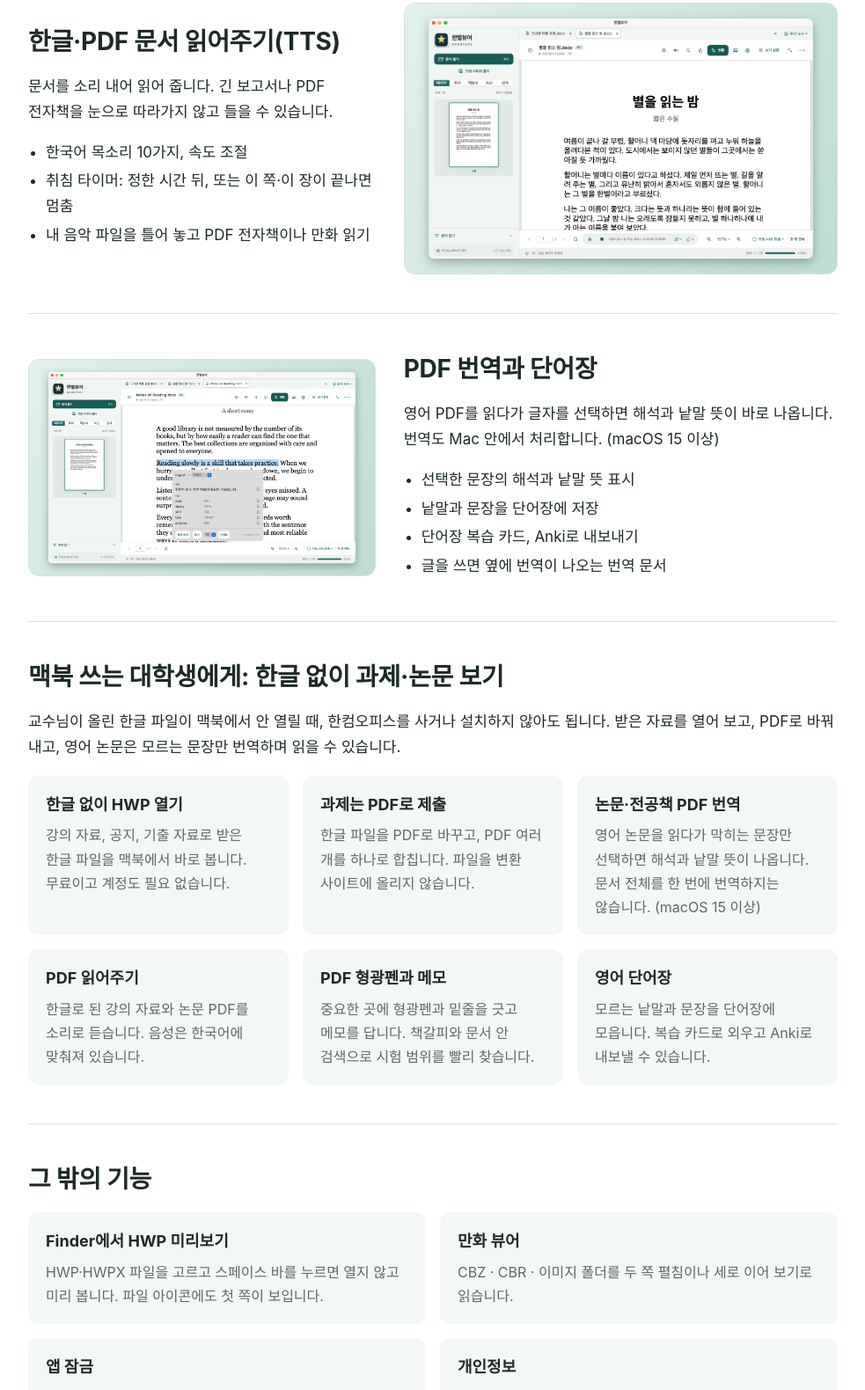
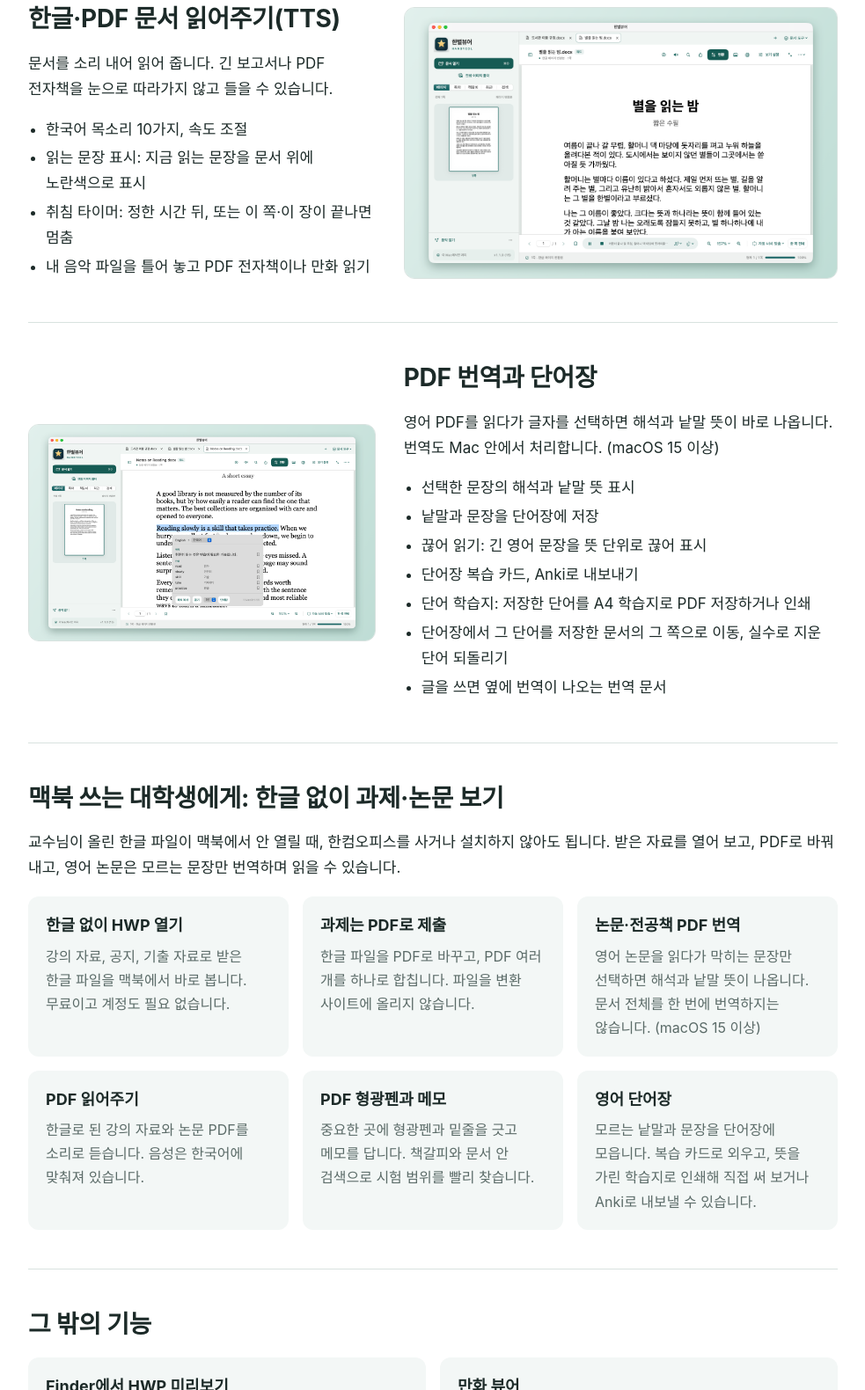
Before and after one commit to Sunstardad/hanbyeolviewer, a plain HTML site: page index.html in a window 1280 px wide. Shown: the part 1993-3573 px from the top of the page at 88% size, without its empty margins (148-1131 px from the left). Drawn offline with Linux system fonts and the light colour scheme.

Commit message:
Add 1.3 features: read-along highlight, sense groups, study sheets
Co-Authored-By: Claude Opus 5.5 <noreply@anthropic.com>

```diff
--- a/index.html
+++ b/index.html
@@ -188,6 +188,7 @@
       <p>문서를 소리 내어 읽어 줍니다. 긴 보고서나 PDF 전자책을 눈으로 따라가지 않고 들을 수 있습니다.</p>
       <ul>
         <li>한국어 목소리 10가지, 속도 조절</li>
+        <li>읽는 문장 표시: 지금 읽는 문장을 문서 위에 노란색으로 표시</li>
         <li>취침 타이머: 정한 시간 뒤, 또는 이 쪽·이 장이 끝나면 멈춤</li>
         <li>내 음악 파일을 틀어 놓고 PDF 전자책이나 만화 읽기</li>
       </ul>
@@ -205,7 +206,10 @@
       <ul>
         <li>선택한 문장의 해석과 낱말 뜻 표시</li>
         <li>낱말과 문장을 단어장에 저장</li>
+        <li>끊어 읽기: 긴 영어 문장을 뜻 단위로 끊어 표시</li>
         <li>단어장 복습 카드, Anki로 내보내기</li>
+        <li>단어 학습지: 저장한 단어를 A4 학습지로 PDF 저장하거나 인쇄</li>
+        <li>단어장에서 그 단어를 저장한 문서의 그 쪽으로 이동, 실수로 지운 단어 되돌리기</li>
         <li>글을 쓰면 옆에 번역이 나오는 번역 문서</li>
       </ul>
     </div>
@@ -240,7 +244,7 @@
     </div>
     <div class="card">
       <h3>영어 단어장</h3>
-      <p>모르는 낱말과 문장을 단어장에 모읍니다. 복습 카드로 외우고 Anki로 내보낼 수 있습니다.</p>
+      <p>모르는 낱말과 문장을 단어장에 모읍니다. 복습 카드로 외우고, 뜻을 가린 학습지로 인쇄해 직접 써 보거나 Anki로 내보낼 수 있습니다.</p>
     </div>
   </div>
 </section>
```
Also changed, not shown: en/index.html (+4 -0 lines).
